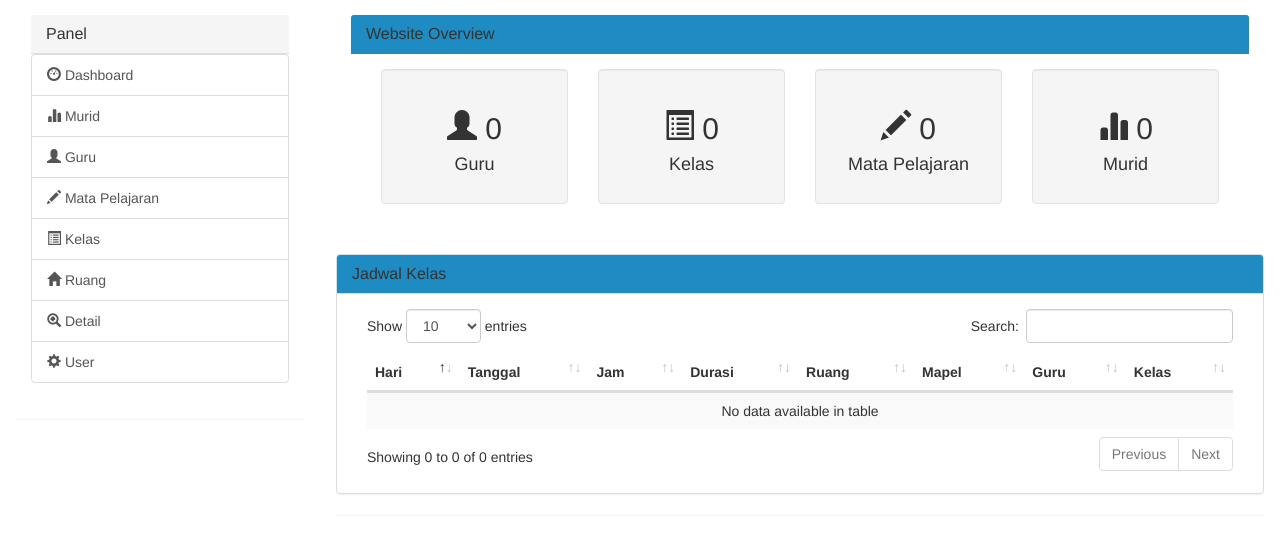
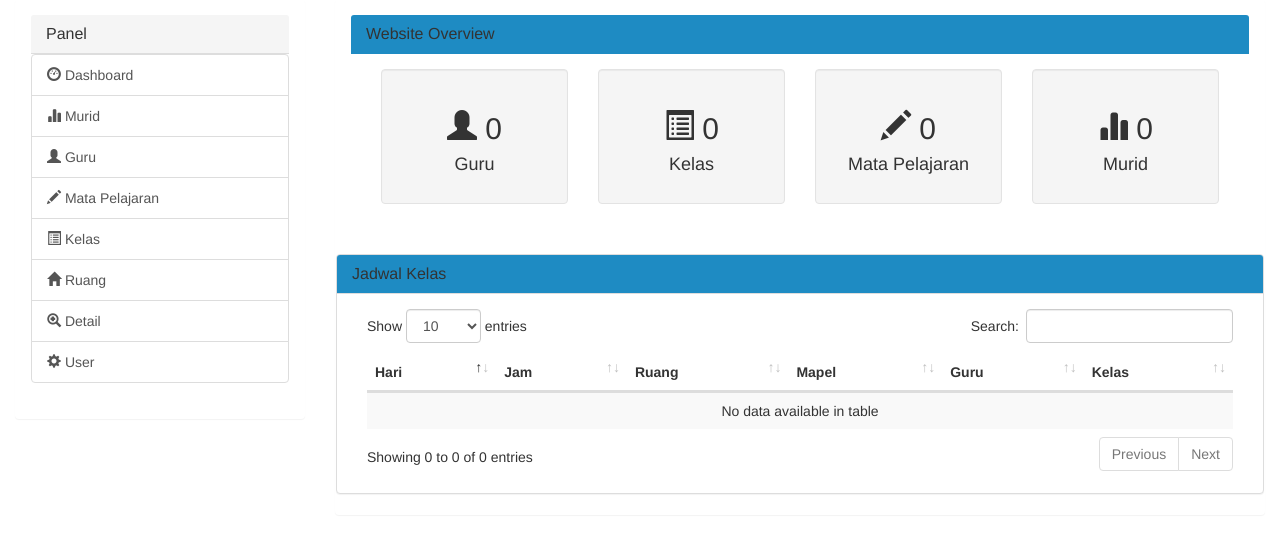
Before and after one commit to iqbalfanani/uasci, a CodeIgniter app: page /database/index.php/home/admin in a window 1280 px wide. Shown: the part 93-626 px from the top of the page. Run offline with CodeIgniter, Linux system fonts and the light colour scheme; data that the repository does not hold is empty; some libraries are stand-ins or nearby versions.

Commit message:
Update(home_view, home_admin)
-Update tampilan home_admin
-Update home_view( mengganti tampilan login menjadi pesan)

```diff
--- a/application/views/home_admin.php
+++ b/application/views/home_admin.php
@@ -109,9 +109,7 @@
     <table class="table table-striped table-hover" id="table_id">
       <thead>
         <th>Hari</th>
-        <th>Tanggal</th>
         <th>Jam</th>
-        <th>Durasi</th>
         <th>Ruang</th>
         <th>Mapel</th>
         <th>Guru</th>
@@ -121,13 +119,11 @@
         <?php foreach ($jadwal_list as $key => $value):?>
         <tr>
           <td><?php echo $value['hari'] ?></td>
-          <td><?php echo $value['tanggal'] ?></td>
           <td><?php echo $value['jam'] ?></td>
-          <td><?php echo $value['durasi'] ?></td>
           <td><?php echo $value['no_ruang'] ?></td>
           <td><?php echo $value['nama_mapel'] ?></td>
           <td><?php echo $value['nama_guru'] ?></td>
-          <td><?php echo $value['fk_id_kelas'] ?></td>
+          <td><?php echo $value['nama_kelas'] ?></td>
         </tr>
       <?php endforeach ?>
       </tbody>
```
Also changed, not shown: application/views/home_view.php (+7 -1 lines).
